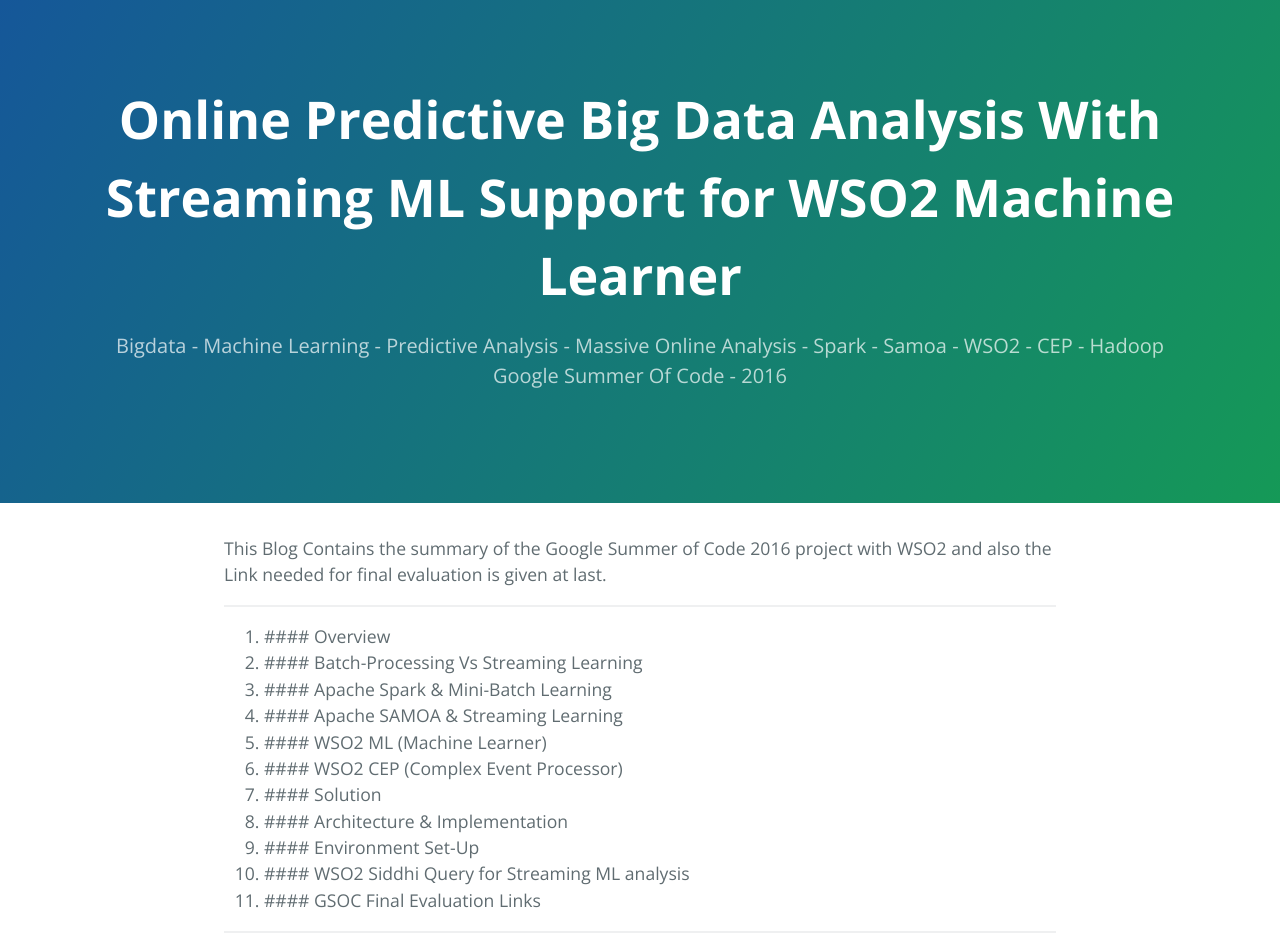
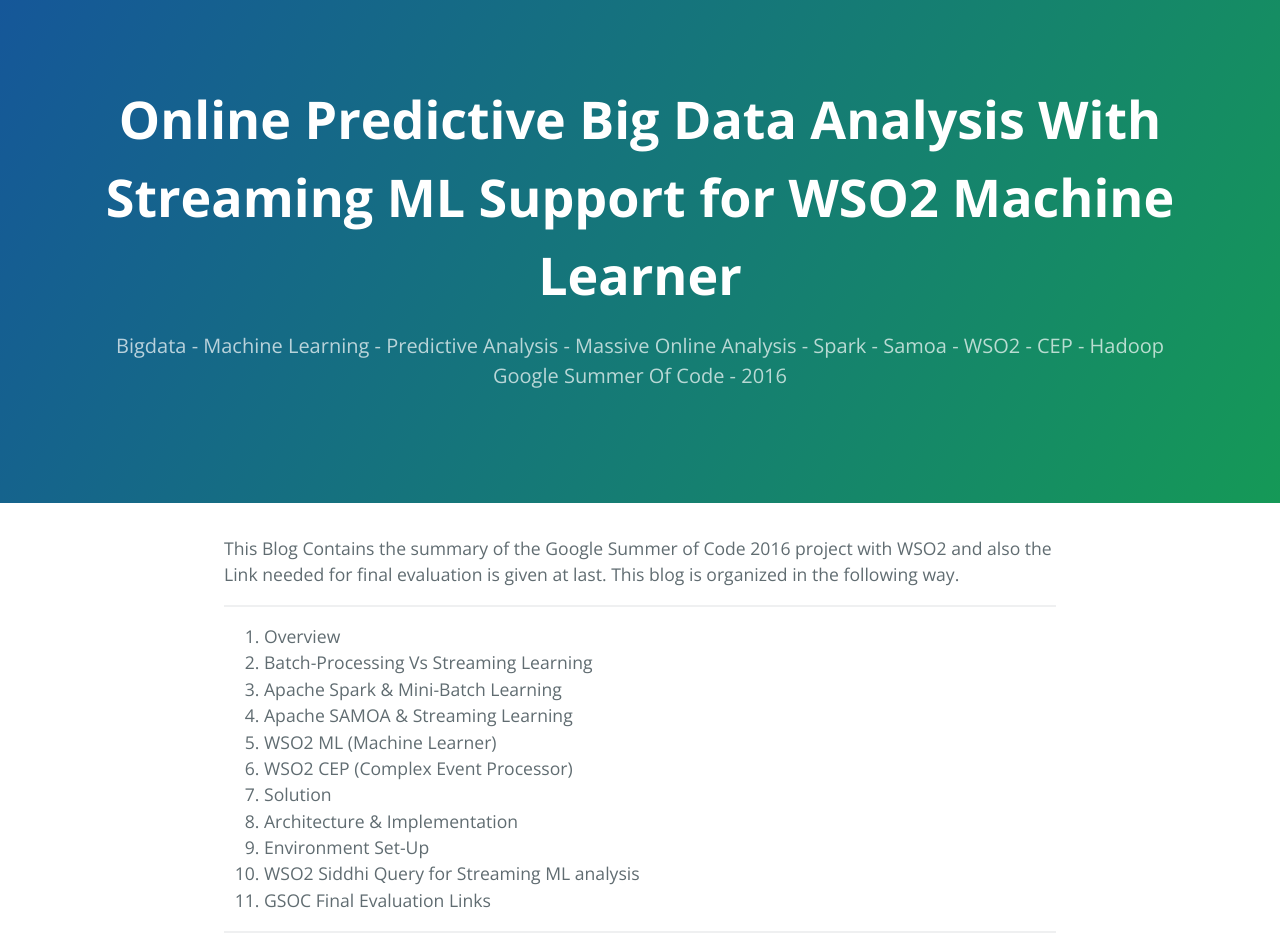
Before and after one commit to dananjayamahesh/dananjayamahesh.github.io, a plain HTML site: page index.html in a window 1280 px wide. Shown: the top 952 px of the page. Drawn offline with nearby package versions, Linux system fonts and the light colour scheme.

```diff
--- a/index.html
+++ b/index.html
@@ -16,22 +16,22 @@
     </section>
 
     <section class="main-content">
-      <p>This Blog Contains the summary of the Google Summer of Code 2016 project with WSO2 and also the Link needed for final evaluation is given at last.</p>
+      <p>This Blog Contains the summary of the Google Summer of Code 2016 project with WSO2 and also the Link needed for final evaluation is given at last. This blog is organized in the following way.</p>
 
 <hr>
 
 <ol>
-<li>####   Overview</li>
-<li>####   Batch-Processing Vs Streaming Learning</li>
-<li>####   Apache Spark &amp; Mini-Batch Learning</li>
-<li>####   Apache SAMOA &amp; Streaming Learning</li>
-<li>####   WSO2 ML (Machine Learner)</li>
-<li>####   WSO2 CEP (Complex Event Processor)</li>
-<li>####   Solution</li>
-<li>####   Architecture &amp; Implementation</li>
-<li>####   Environment Set-Up</li>
-<li>####   WSO2 Siddhi Query for Streaming ML analysis</li>
-<li>####   GSOC Final Evaluation Links</li>
+<li>   Overview</li>
+<li>   Batch-Processing Vs Streaming Learning</li>
+<li>   Apache Spark &amp; Mini-Batch Learning</li>
+<li>   Apache SAMOA &amp; Streaming Learning</li>
+<li>   WSO2 ML (Machine Learner)</li>
+<li>   WSO2 CEP (Complex Event Processor)</li>
+<li>   Solution</li>
+<li>   Architecture &amp; Implementation</li>
+<li>   Environment Set-Up</li>
+<li>   WSO2 Siddhi Query for Streaming ML analysis</li>
+<li>   GSOC Final Evaluation Links</li>
 </ol>
 
 <hr>
```
Also changed, not shown: params.json (+1 -1 lines).
